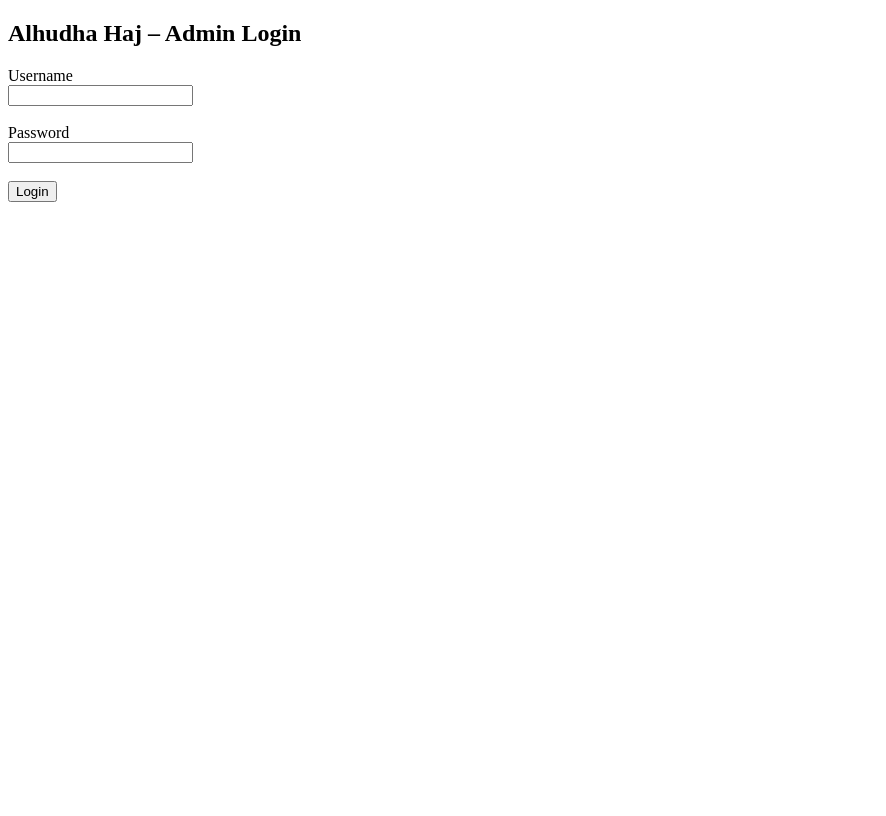
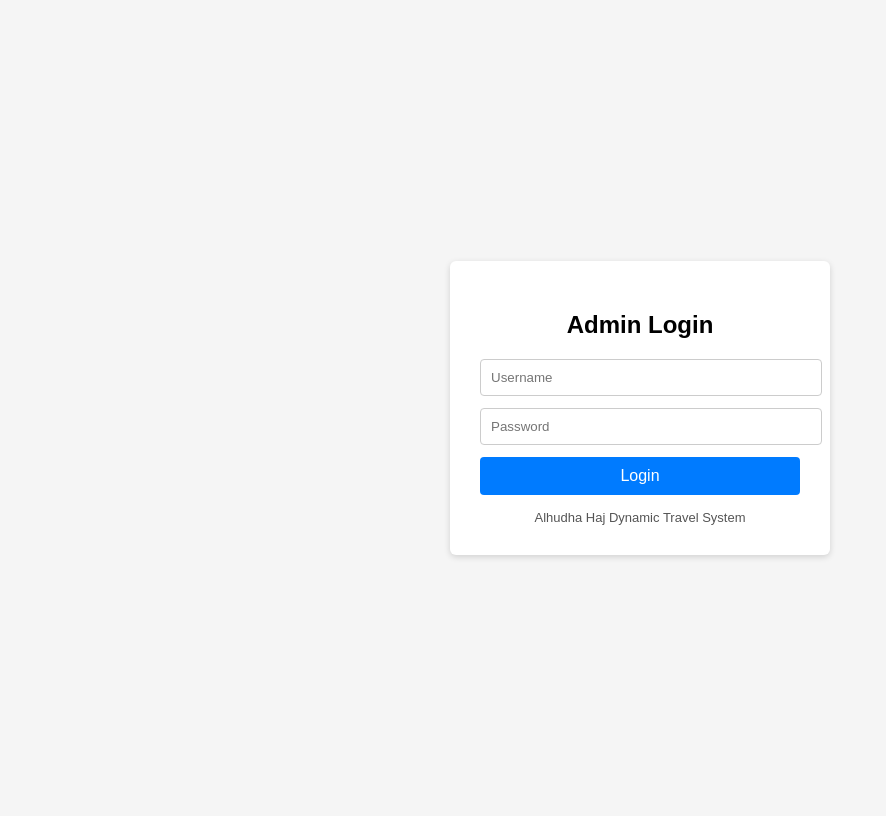
Before and after one commit to onlinebestsupport/Alhudha_Haj_Dynamic_Travel_System, a Flask app: page /login in a window 1280 px wide. Shown: the whole page, without its empty margins (0-886 px from the left). Before the commit the page ends 202 px from the top, so only its background shows below. Run offline with Flask 3, Linux system fonts and the light colour scheme; some libraries are stand-ins or nearby versions.

Commit message:
Update login.html

```diff
--- a/templates/admin/login.html
+++ b/templates/admin/login.html
@@ -2,18 +2,69 @@
 <html>
 <head>
     <title>Admin Login</title>
+    <style>
+        body {
+            font-family: Arial, sans-serif;
+            background: #f5f5f5;
+            display: flex;
+            justify-content: center;
+            align-items: center;
+            height: 100vh;
+        }
+        .login-box {
+            background: white;
+            padding: 30px;
+            width: 320px;
+            border-radius: 6px;
+            box-shadow: 0 2px 6px rgba(0,0,0,0.15);
+        }
+        h2 {
+            text-align: center;
+            margin-bottom: 20px;
+        }
+        input {
+            width: 100%;
+            padding: 10px;
+            margin-bottom: 12px;
+            border: 1px solid #ccc;
+            border-radius: 4px;
+        }
+        button {
+            width: 100%;
+            padding: 10px;
+            background: #007bff;
+            color: white;
+            border: none;
+            border-radius: 4px;
+            font-size: 16px;
+            cursor: pointer;
+        }
+        button:hover {
+            background: #0056b3;
+        }
+        .note {
+            margin-top: 15px;
+            font-size: 13px;
+            color: #555;
+            text-align: center;
+        }
+    </style>
 </head>
 <body>
-    <h2>Alhudha Haj – Admin Login</h2>
 
-    <form method="POST">
-        <label>Username</label><br>
-        <input type="text" name="username" required><br><br>
+<div class="login-box">
+    <h2>Admin Login</h2>
 
-        <label>Password</label><br>
-        <input type="password" name="password" required><br><br>
-
+    <form method="POST" action="/login">
+        <input type="text" name="username" placeholder="Username" required>
+        <input type="password" name="password" placeholder="Password" required>
         <button type="submit">Login</button>
     </form>
+
+    <div class="note">
+        Alhudha Haj Dynamic Travel System
+    </div>
+</div>
+
 </body>
 </html>
```
